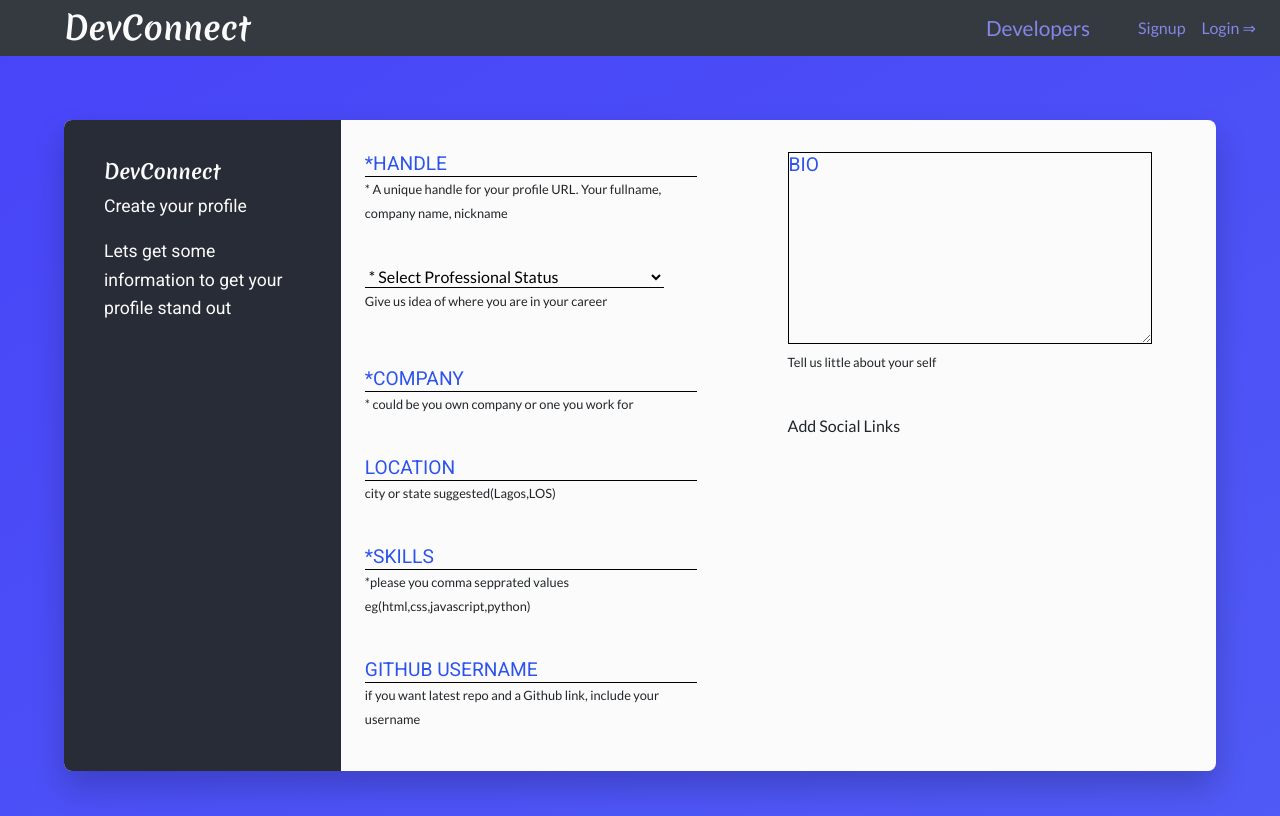
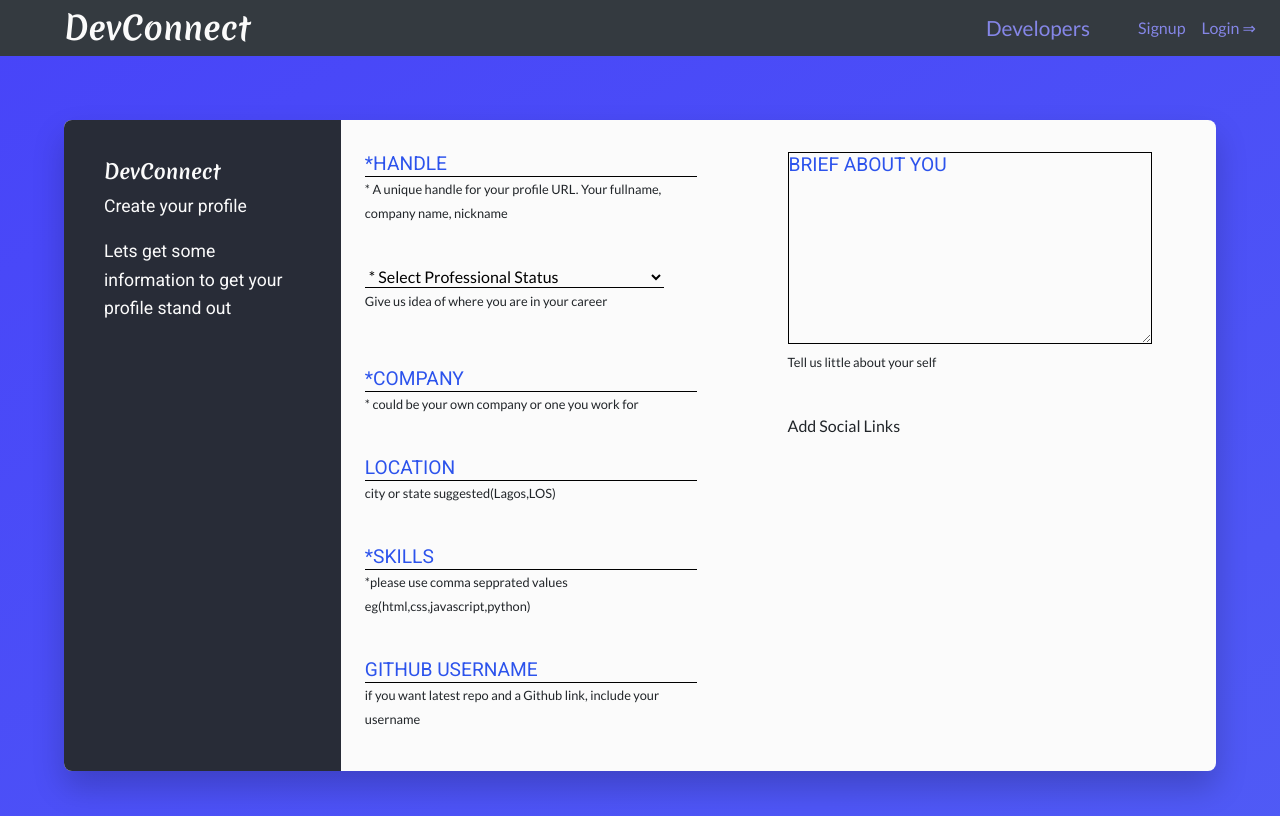
Before and after one commit to ibrahim013/naijadevconnect, a React (Create React App) app in the folder client/: page /createprofile in a window 1280 px wide. Built offline with nearby package versions, Linux system fonts and the light colour scheme.

Commit message:
profile-page- amended (#7)

```diff
--- a/client/src/component/CreateProfile.jsx
+++ b/client/src/component/CreateProfile.jsx
@@ -138,7 +138,7 @@ export default class CreateProfile extends Component {
               error={error.company}
               onChange={this.onChange}
               placeholder="*company"
-              info="* could be you own company or one you work for"
+              info="* could be your own company or one you work for"
             />
             <FormInputTextGroup
               name="location"
@@ -154,7 +154,7 @@ export default class CreateProfile extends Component {
               error={error.skills}
               onChange={this.onChange}
               placeholder="*skills"
-              info="*please you comma sepprated values eg(html,css,javascript,python)"
+              info="*please use comma sepprated values eg(html,css,javascript,python)"
             />
             <FormInputTextGroup
               name="githubusername"
@@ -168,7 +168,7 @@ export default class CreateProfile extends Component {
           <div className="form-r-side" >
           <FormTextAreaGroup
             name="bio"
-            placeholder="bio"
+            placeholder="brief about you"
             value={bio}
             error={error.bio}
             onChange={this.onChange}
```
